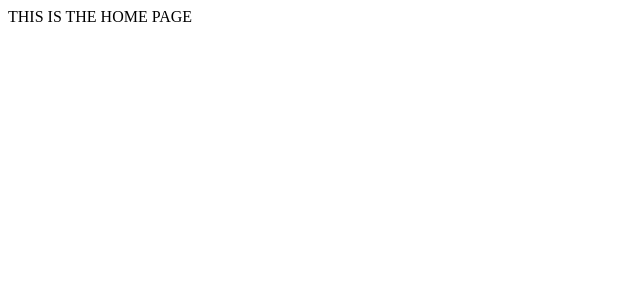
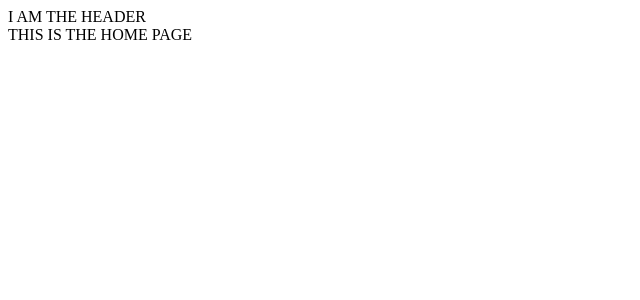
Before and after one commit to CelesteComet/celeste-web-server, a React app in the folder client/: page /#/ in a window 1280 px wide. Shown: the top 300 px of the page, without its empty margins (0-640 px from the left). Built offline with nearby package versions, Linux system fonts and the light colour scheme; the HTML template or start-up script is replaced by a standard one.

Commit message:
add a header

```diff
--- a/client/src/components/App.js
+++ b/client/src/components/App.js
@@ -4,6 +4,7 @@ import { HashRouter as Router, Route, Link, Switch } from "react-router-dom";
 import LoginForm from './LoginForm';
 import NotFound from './NotFound';
 import BagsIndexPage from './BagsIndexPage';
+import Header from './Header';
 
 class App extends Component {
   constructor(props) {
@@ -13,12 +14,15 @@ class App extends Component {
   render() {
     return (
       <Router>
+        <Fragment>
+          <Header />
           <Switch>
             <Route path="/" exact component={ Home } />
             <Route path="/bags" component={ BagsIndexPage } />
             {/*<Redirect from="/old-match" to="/will-match" />*/}
             <Route component={ NotFound } />
           </Switch>
+        </Fragment>
       </Router>
     );
   }
--- /dev/null
+++ b/client/src/components/Header.js
@@ -0,0 +1,20 @@
+import React, { Component } from 'react';
+import { connect } from 'react-redux';
+
+function Header() {
+  return (
+    <header>
+      I AM THE HEADER
+    </header>
+  );
+}
+
+const mapStateToProps = state => {
+  return { state }
+}
+
+const mapDispatchToProps = dispatch => {
+  return { dispatch }
+}
+
+export default connect(mapStateToProps, mapDispatchToProps)(Header)
```
Lines whose indentation alone changed are shown as unchanged.
